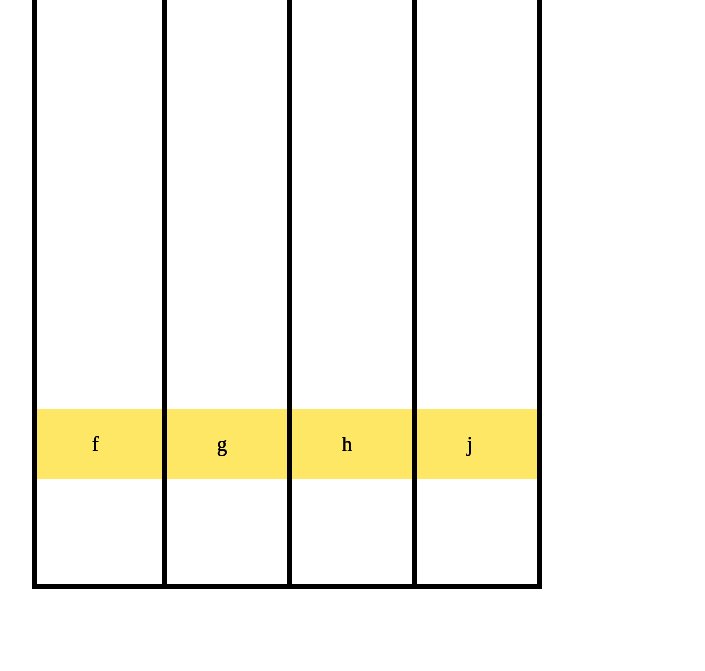
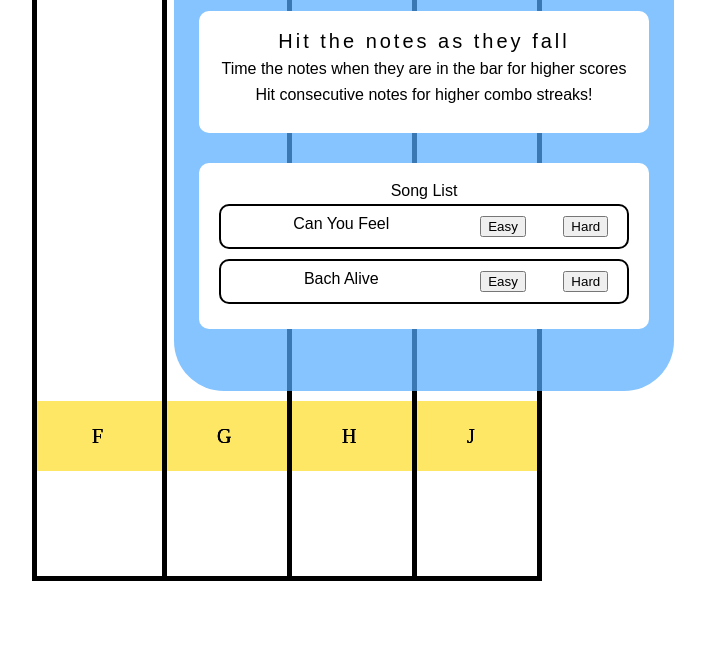
Before and after one commit to brenny0707/Go2Jam, a website built with webpack: page index.html in a window 1280 px wide. Shown: the part 129-800 px from the top of the page, without its empty margins (358-1063 px from the left). Built offline with nearby package versions, Linux system fonts and the light colour scheme.

Commit message:
Finish basic intro modal

```diff
--- /dev/null
+++ b/app/stylesheets/reset.css
@@ -0,0 +1,44 @@
+html, body, div, span, applet, object, iframe,
+h1, h2, h3, h4, h5, h6, p, blockquote, pre,
+a, abbr, acronym, address, big, cite, code,
+del, dfn, em, img, ins, kbd, q, s, samp,
+small, strike, strong, sub, sup, tt, var,
+b, u, i, center,
+dl, dt, dd, ol, ul, li,
+fieldset, form, label, legend,
+table, caption, tbody, tfoot, thead, tr, th, td,
+article, aside, canvas, details, embed,
+figure, figcaption, footer, header, hgroup,
+menu, nav, output, ruby, section, summary,
+time, mark, audio, video {
+	margin: 0;
+	padding: 0;
+	border: 0;
+	font-size: 100%;
+	font: inherit;
+	vertical-align: baseline;
+	font-family: 'Source Sans Pro', sans-serif;
+}
+/* HTML5 display-role reset for older browsers */
+article, aside, details, figcaption, figure,
+footer, header, hgroup, menu, nav, section {
+	display: block;
+}
+body {
+	line-height: 1;
+}
+ol, ul {
+	list-style: none;
+}
+blockquote, q {
+	quotes: none;
+}
+blockquote:before, blockquote:after,
+q:before, q:after {
+	content: '';
+	content: none;
+}
+table {
+	border-collapse: collapse;
+	border-spacing: 0;
+}
--- a/canvas.css
+++ b/canvas.css
@@ -21,3 +21,96 @@ canvas {
   z-index: 50;
   background-color: transparent;
 }
+
+/*modal css*/
+
+.modal-container {
+  display: flex;
+  position: fixed;
+  width: 100%;
+  height: 100%;
+  z-index: 10;
+}
+
+.modal {
+  display: flex;
+  flex-direction: column;
+  align-items: center;
+  position: absolute;
+  top: 20px;
+  left: 532px;
+  background: rgba(82,172,255,.7);
+  height: 500px;
+  width: 500px;
+  border-radius: 50px;
+  font-family: 'Roboto', sans-serif;
+}
+
+.modal > * {
+  margin-top: 30px;
+  width: 450px;
+  box-sizing: border-box;
+}
+
+.modal h1 {
+  text-align: center;
+  letter-spacing: 2px;
+  font-size: 60px;
+  font-weight: bolder;
+  font-style: italic;
+  background: -webkit-linear-gradient(#FDFDF7, #C6C6C4);
+  -webkit-background-clip: text;
+  -webkit-text-fill-color: transparent;
+}
+
+.modal h2 {
+  font-size: 20px;
+  letter-spacing: 3px;
+  font-weight: 500;
+}
+
+.modal-instructions {
+  padding: 20px;
+  background-color: white;
+  border-radius: 10px;
+  display: flex;
+  flex-direction: column;
+  justify-content: center;
+}
+
+.modal-instructions > * {
+  margin: 0 auto;
+  margin-bottom: 10px;
+}
+
+.modal > ul {
+  text-align: center;
+  padding: 20px;
+  background-color: white;
+  border-radius: 10px;
+  display: flex;
+  flex-direction: column;
+  justify-content: center;
+}
+
+.song-li {
+  padding-top: 10px;
+  padding-bottom: 10px;
+  margin-top: 5px;
+  margin-bottom: 5px;
+  border: 2px solid black;
+  border-radius: 10px;
+  display: flex;
+  justify-content: space-around;
+}
+
+.song-li:first-of-type {
+
+}
+
+.song-title {
+  width: 50%;
+}
+.hidden {
+  display: none;
+}
--- a/game.js
+++ b/game.js
@@ -19,6 +19,7 @@ class Game {
     this.keyHit = this.keyHit.bind(this);
     this.keyUp = this.keyUp.bind(this);
     this.playCurrentSong = this.playCurrentSong.bind(this);
+    this.closeIntroModal = this.closeIntroModal.bind(this);
   }
   drawBorder() {
     this.ctx.fillStyle = 'rgba(255, 215, 0, .6)';
@@ -27,13 +28,19 @@ class Game {
     for (let x = this.canvas.width / 4; x < this.canvas.width; x += this.canvas.width / 4) {
       this.ctx.fillRect(x, 0, 5, 700);
       this.ctx.font = '20px serif';
-      this.ctx.fillText('f', this.canvas.width * .11, this.canvas.height * .81);
-      this.ctx.fillText('g', this.canvas.width * .36, this.canvas.height * .81);
-      this.ctx.fillText('h', this.canvas.width * .61, this.canvas.height * .81);
-      this.ctx.fillText('j', this.canvas.width * .86, this.canvas.height * .81);
+      this.ctx.fillText('F', this.canvas.width * .11, this.canvas.height * .81);
+      this.ctx.fillText('G', this.canvas.width * .36, this.canvas.height * .81);
+      this.ctx.fillText('H', this.canvas.width * .61, this.canvas.height * .81);
+      this.ctx.fillText('J', this.canvas.width * .86, this.canvas.height * .81);
     }
   }
+  closeIntroModal() {
+    const modal = document.getElementById('intro-modal');
+    const modalContainer = document.getElementById('modal-container');
+    modalContainer.className = 'hidden';
+    modal.className = 'hidden';
 
+  }
   keyHit(num, key) {
     if (this.firedKeys[key] === false) {
       this.firedKeys[key] = true;
--- a/go2jam.js
+++ b/go2jam.js
@@ -10,10 +10,16 @@ document.addEventListener('DOMContentLoaded', () => {
     let game = new Game();
     game.drawBorder();
 
-    let songChoice = "ba";
-    let BMDifficulty = "easyBM";
-    let currentSong = SongList[songChoice];
-    let currentBeatMap = currentSong[BMDifficulty];
+    document.addEventListener("click", (event) => {
+      if (event.target.type === "button") {
+        game.closeIntroModal();
+        let songChoice = event.target.name;
+        let BMDifficulty = event.target.value;
+        let currentSong = SongList[songChoice];
+        let currentBeatMap = currentSong[BMDifficulty];
+        game.playCurrentSong(songChoice, BMDifficulty);
+      }
+    });
 
-    game.playCurrentSong(songChoice, BMDifficulty);
+
 });
--- a/index.html
+++ b/index.html
@@ -11,8 +11,9 @@ ToDos
   <head>
     <meta charset="utf-8">
     <title>Go2Jam</title>
+    <link rel="stylesheet" href="./app/stylesheets/reset.css">
     <link rel="stylesheet" href="canvas.css">
-
+    <link href="https://fonts.googleapis.com/css?family=Roboto:400i" rel="stylesheet">
   </head>
   <body>
     <audio id="cyf">
@@ -24,6 +25,31 @@ ToDos
     <audio id="ba">
       <source src="./songs/audio/ba.mp3" type="audio/mp3">
     </audio>
+    <div class="modal-container" id="modal-container">
+      <div class="modal hidden" id="score-modal">
+
+      </div>
+      <div class="modal" id="intro-modal">
+        <h1>Go2Jam!</h1>
+        <div class="modal-instructions">
+          <h2>Hit the notes as they fall</h2>
+          <p>Time the notes when they are in the bar for higher scores</p>
+          <p>Hit consecutive notes for higher combo streaks!</p>
+        </div>
+        <ul class="song-list">Song List
+          <li class="song-li">
+            <p class="song-title">Can You Feel</p>
+            <button class="easy difficulty-button" type="button" name="cyf" value="easy">Easy</button>
+            <button class="hard difficulty-button" type="button" name="cyf" value="hard">Hard</button>
+          </li>
+          <li class="song-li">
+            <p class="song-title">Bach Alive</p>
+            <button class="easy difficulty-button" type="button" name="ba" value="easy">Easy</button>
+            <button class="hard difficulty-button" type="button" name="ba" value="hard">Hard</button>
+          </li>
+        </ul>
+      </div>
+    </div>
     <div class="go2jam-container">
       <div class="canvas-div">
         <canvas id="0" width="500" height="700"></canvas>
--- a/songs/beatmaps/ba.js
+++ b/songs/beatmaps/ba.js
@@ -26,8 +26,8 @@ const music = {
   title: "Bach Alive",
   songTag: "ba",
   songOffset: 1000,
-  easyBM: baEasy,
-  hardBM: baHard,
+  easy: baEasy,
+  hard: baHard,
 };
 
 export default music;
--- a/songs/beatmaps/cyf.js
+++ b/songs/beatmaps/cyf.js
@@ -1,13 +1,13 @@
 import BeatMap from '../../beats/beatmap.js';
 
 const cyfEasy0 =
-[400, 950];
+[400, 950, 1950, 2600];
 const cyfEasy1 =
-[800, 850, 1100];
+[800, 850, 1100, 1850, 2900];
 const cyfEasy2 =
-[1200];
+[1200, 1400, 1700, 2230, 3150];
 const cyfEasy3 =
-[];
+[1550, 2130, 2330, 2430];
 
 const cyfHard0 =
 [400, 950, 1760, 2000, 2220];
@@ -26,8 +26,8 @@ const music = {
   title: "Can You Feel",
   songTag: "cyf",
   songOffset: 1000,
-  easyBM: cyfEasy,
-  hardBM: cyfHard,
+  easy: cyfEasy,
+  hard: cyfHard,
 };
 
 export default music;
```
Also changed, not shown: bundle.js (+33 -20 lines), canvas.js (added), 1 other file.
